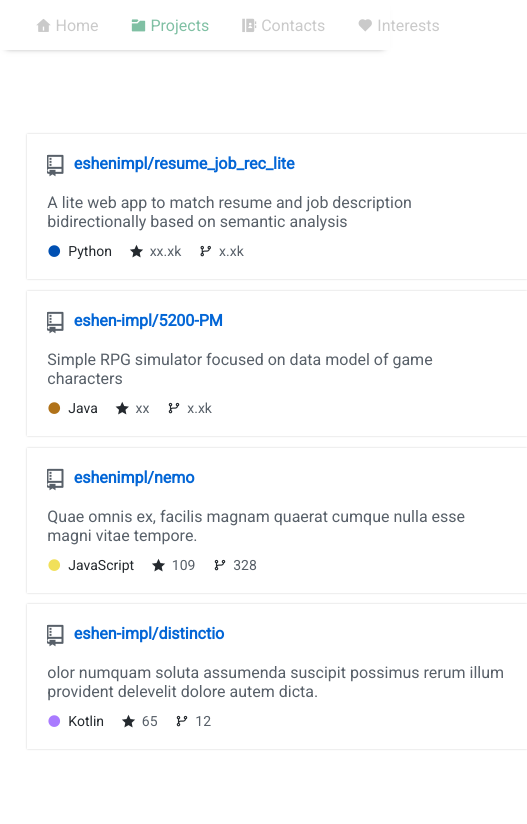
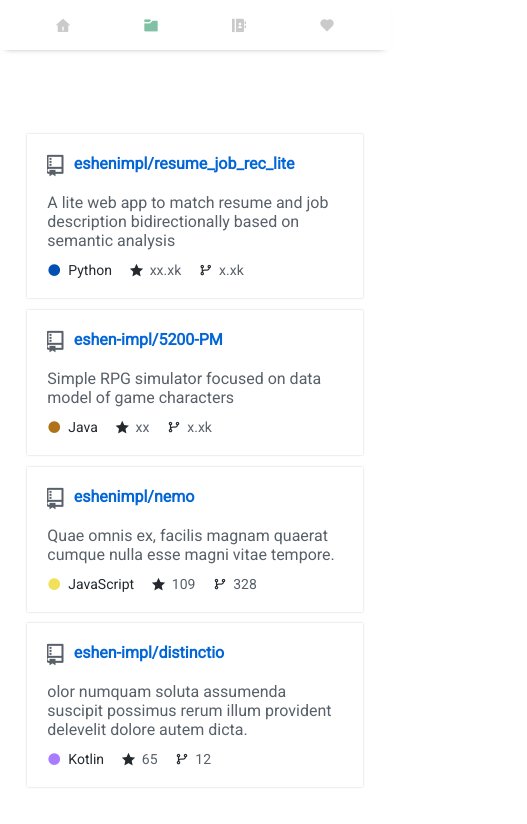
Before and after one commit to eshen-impl/eshen-impl.github.io, a plain HTML site: page page/projects/index.html in a window 390 px wide. Shown: the whole page, 527 px wide, since content can reach past the window. Drawn offline with Linux system fonts and the light colour scheme.

Commit message:
update nav bar responsive design

```diff
--- a/css/styles.css
+++ b/css/styles.css
@@ -67,7 +67,7 @@ nav {
   }
 }
 
-@media only screen and (max-width: 786px) {
+@media only screen and (min-width: 501px) and (max-width: 785px) {
   nav {
     width: 100%;
   }
@@ -78,6 +78,26 @@ nav {
     width: 100%;
     position: absolute;
     left: 5%;
+  }
+}
+
+@media only screen and (max-width: 500px) {
+  nav {
+    width: 80%;
+    display: flex;
+    justify-content: center;
+  }
+  nav span {
+    display: none;
+  }
+  nav ul {
+    display: flex;
+    justify-content: space-around;
+    flex: 1 1 auto;
+  }
+
+  nav a::before {
+    display: none;
   }
 }
 
@@ -142,9 +162,6 @@ section {
 
 section:nth-of-type(even) {
   text-align: right;
-}
-
-@media only screen and (max-width: 600px) {
 }
 
 section::before {
@@ -236,6 +253,12 @@ main .repo-list {
   }
 }
 
+@media only screen and (max-width: 600px) {
+  main .repo-list {
+    grid-template-columns: 1fr;
+  }
+}
+
 footer {
   background: #000;
   padding: 2em;
--- a/page/projects/index.html
+++ b/page/projects/index.html
@@ -20,21 +20,24 @@
         <span>Yining Shen</span>
         <ul>
           <li>
-            <a href="../../"><i class="ri-home-4-fill"></i>&nbsp;Home</a>
+            <a href="../../"
+              ><i class="ri-home-4-fill"></i><span>&nbsp;Home</span></a
+            >
           </li>
           <li>
             <a href="#" class="active-menu"
-              ><i class="ri-folder-6-fill"></i>&nbsp;Projects</a
+              ><i class="ri-folder-6-fill"></i><span>&nbsp;Projects</span></a
             >
           </li>
           <li>
             <a href="../../page/contacts/"
-              ><i class="ri-contacts-book-fill"></i>&nbsp;Contacts</a
+              ><i class="ri-contacts-book-fill"></i
+              ><span>&nbsp;Contacts</span></a
             >
           </li>
           <li>
             <a href="../../page/interests/"
-              ><i class="ri-heart-fill"></i>&nbsp;Interests</a
+              ><i class="ri-heart-fill"></i><span>&nbsp;Interests</span></a
             >
           </li>
         </ul>
```
Also changed, not shown: page/contacts/index.html (+7 -4 lines), page/interests/index.html (+7 -4 lines).
